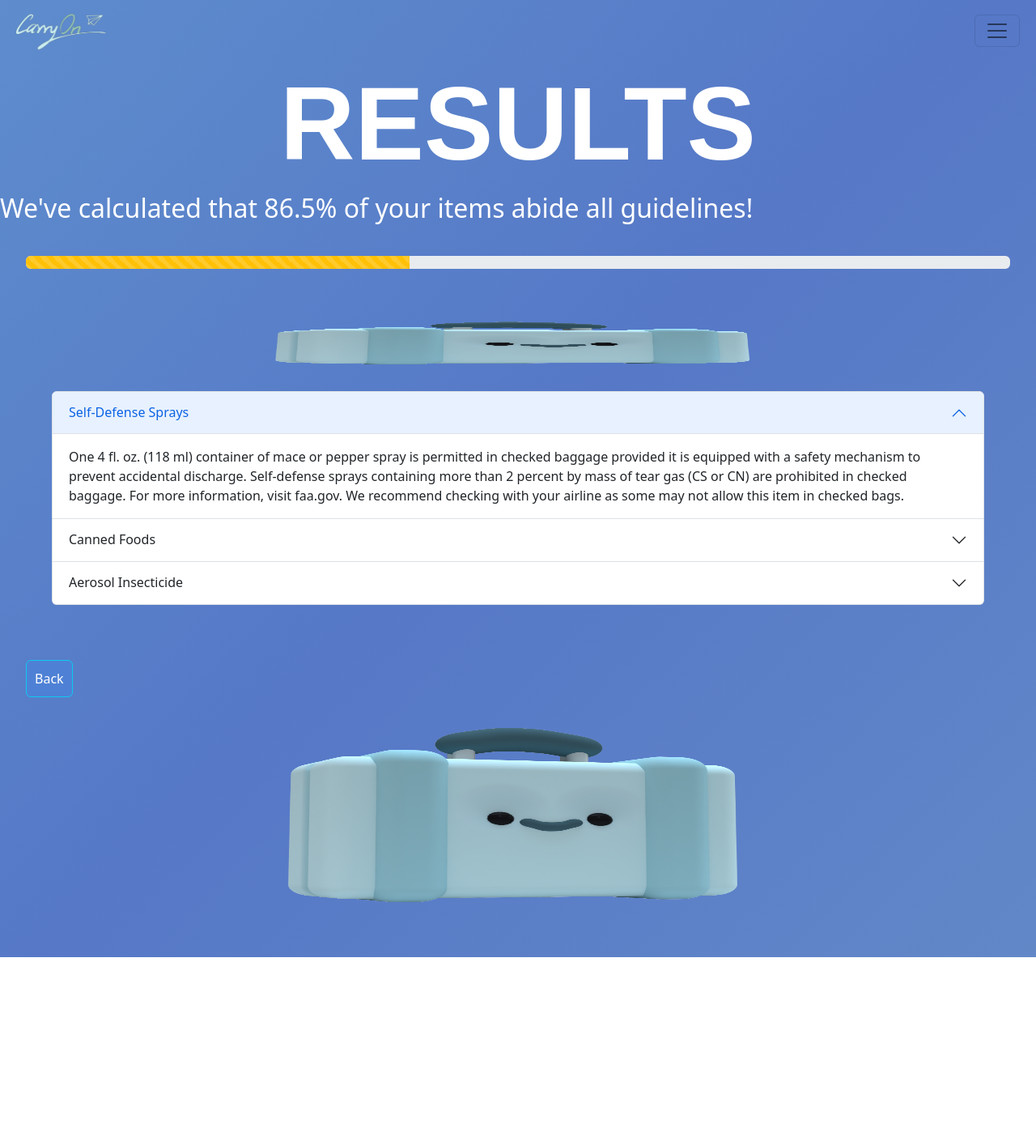
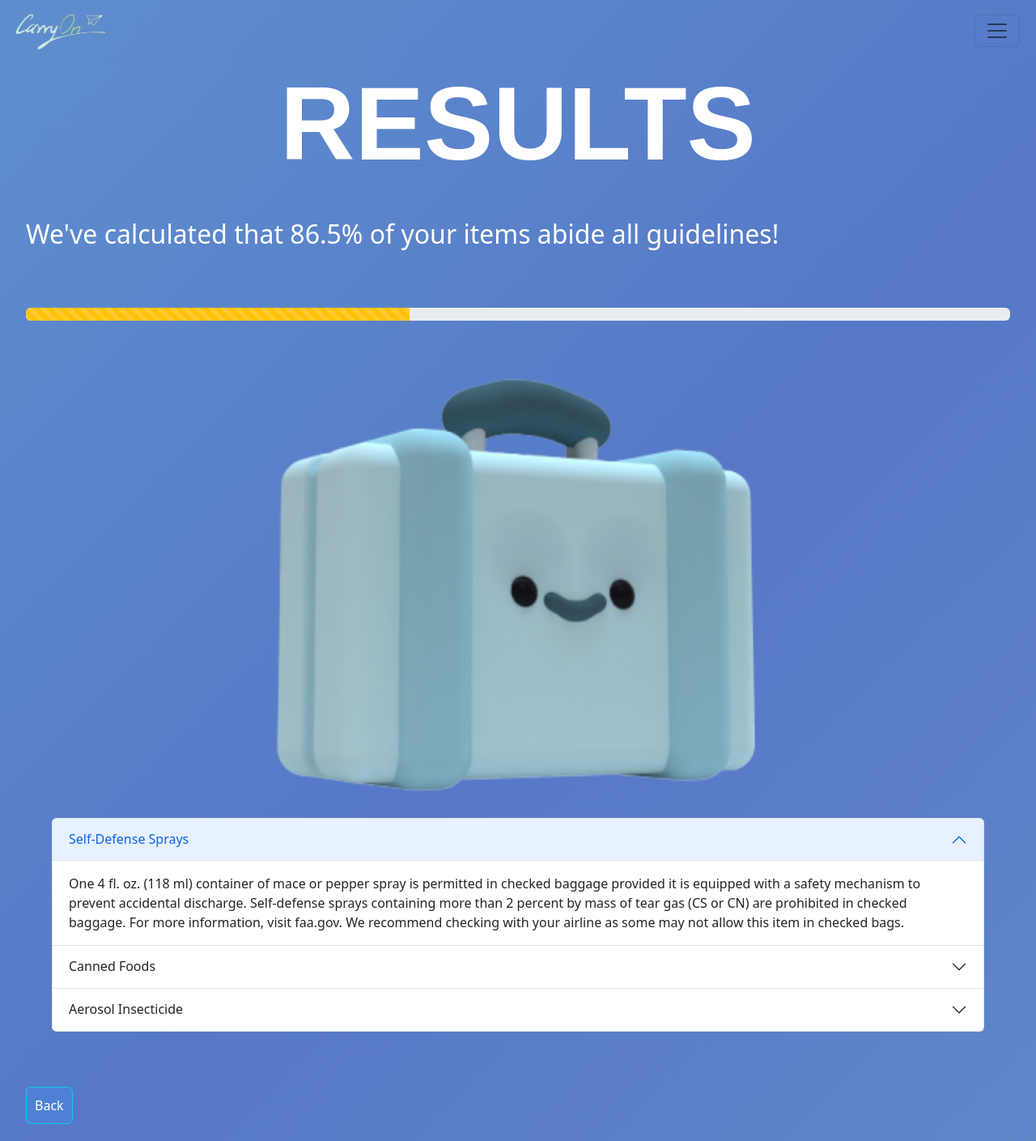
Before and after one commit to peicasey/TAMUHack23, a React (Create React App) app: page /result in a window 1280 px wide. Shown: the top 1409 px of the page at 81% size. Before the commit the page ends 1182 px from the top, so only its background shows below. Built offline with nearby package versions, Linux system fonts and the light colour scheme.

Commit message:
fix formatting

```diff
--- a/src/components/Home.js
+++ b/src/components/Home.js
@@ -7,7 +7,7 @@ import { Button,
     AccordionHeader,
     AccordionItem,
   } from 'reactstrap';
-import will from '../assets/will_925x782.png'; // gives image path
+import will from '../assets/Packmate.png'; // gives image path
 
 import '../App.css';
 
@@ -31,7 +31,7 @@ const Home = () => {
           ASK PACKMATE AND FIND OUT
         </h2>
         <div className="padded">
-            <img src={will} alt="Will the Packmate" width="700" height="550" className="center"/>
+            <img src={will} alt="Will the Packmate" className="center"/>
             <div className="flex flex-col items-center padded">
             <Accordion open={open} toggle={toggle}>
                 <AccordionItem>
--- a/src/components/Result.js
+++ b/src/components/Result.js
@@ -11,7 +11,7 @@ import {
   } from 'reactstrap';
 
 import '../App.css';
-import will from '../assets/will_925x782.png'; // gives image path
+import will from '../assets/Packmate.png'; // gives image path
 
 const Result = () => {
 
@@ -27,7 +27,7 @@ const Result = () => {
   return (
         <div className="bg">
             <h1>RESULTS</h1>
-            <h2>We've calculated that 86.5% of your items abide all guidelines!</h2>
+            <h2 className="padded">We've calculated that 86.5% of your items abide all guidelines!</h2>
             <div className="padded">
                 <Progress
                 animated
@@ -37,7 +37,7 @@ const Result = () => {
                 <div className="padded">
                     {/* nothing */}
                 </div>
-                <img src={will} alt="Will the Packmate" width="70" height="55" className="center"/>
+                <img src={will} alt="Will the Packmate" className="center"/>
                 <div className="flex flex-col items-center padded">
                     <Accordion open={open} toggle={toggle}>
                         <AccordionItem>
@@ -67,9 +67,6 @@ const Result = () => {
                         <Button href="/" tag='a' color="info">Back</Button>
                     </Form>
                 </div>
-                <div className="padded">
-                <img src={will} alt="Will the Packmate" width="350" height="225" className="center"/>
-                </div>
             </div>
         </div>
     );
```
